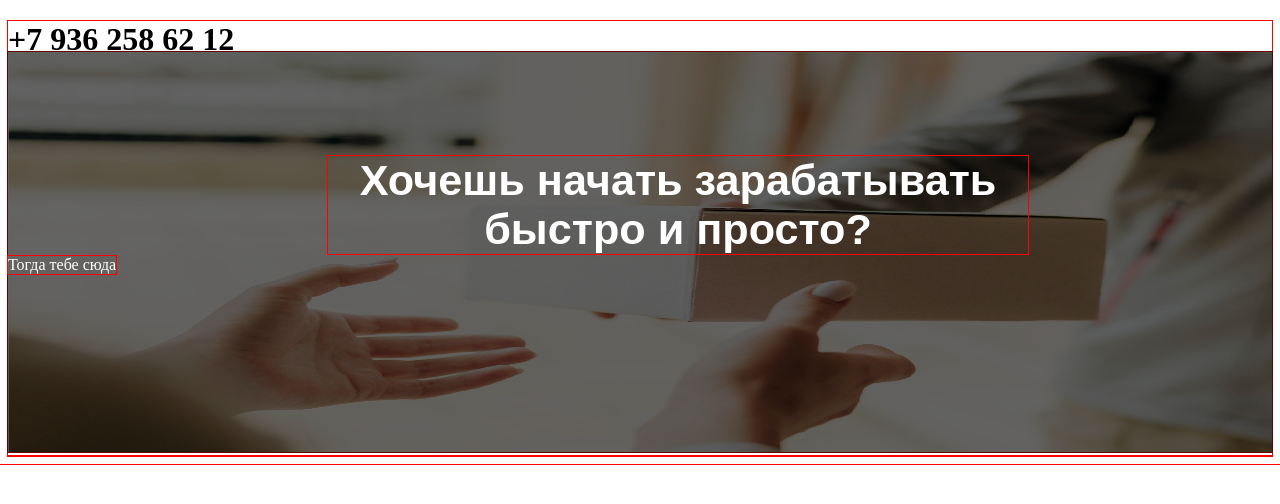
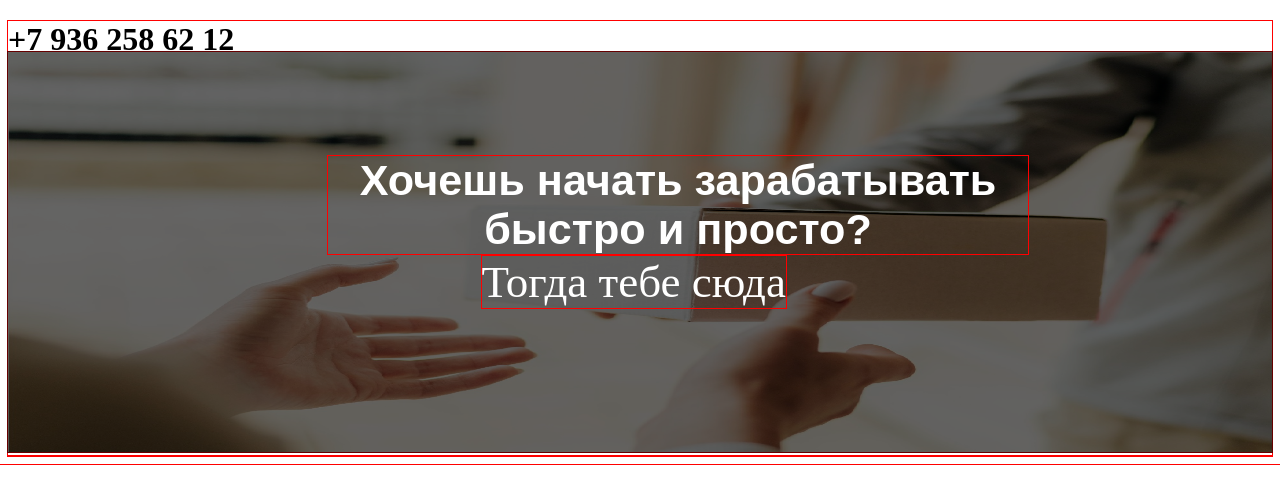
Before and after one commit to Zo1D/regiongroop, a plain HTML site: page index.html in a window 1280 px wide. Drawn offline with Linux system fonts and the light colour scheme.

Commit message:
Add files via upload

```diff
--- a/css/style.css
+++ b/css/style.css
@@ -5,7 +5,7 @@
     margin-bottom: -6px;
 }
 .k{
-    /*z-index: 2;*/
+    z-index: 0;
     position	: relative;
 }
 .imgk{
@@ -17,8 +17,9 @@
 
 }
 .txt1{
+    display: block;
     color: white;
-    position	: absolute;
+    position: absolute;
      margin-top: -300px;
     font-size: 2.7rem;
     font-family: Arial;
@@ -27,11 +28,14 @@
     align-content: center;
     text-align: center;
     margin-left: 25%;
+    a
     /*z-index: 1;*/
 }
 .txt2{
     color: white;
      margin-top: -200px;
     position	: absolute;
+    margin-left: 37%;
+    font-size: 45px
 
 }
```
